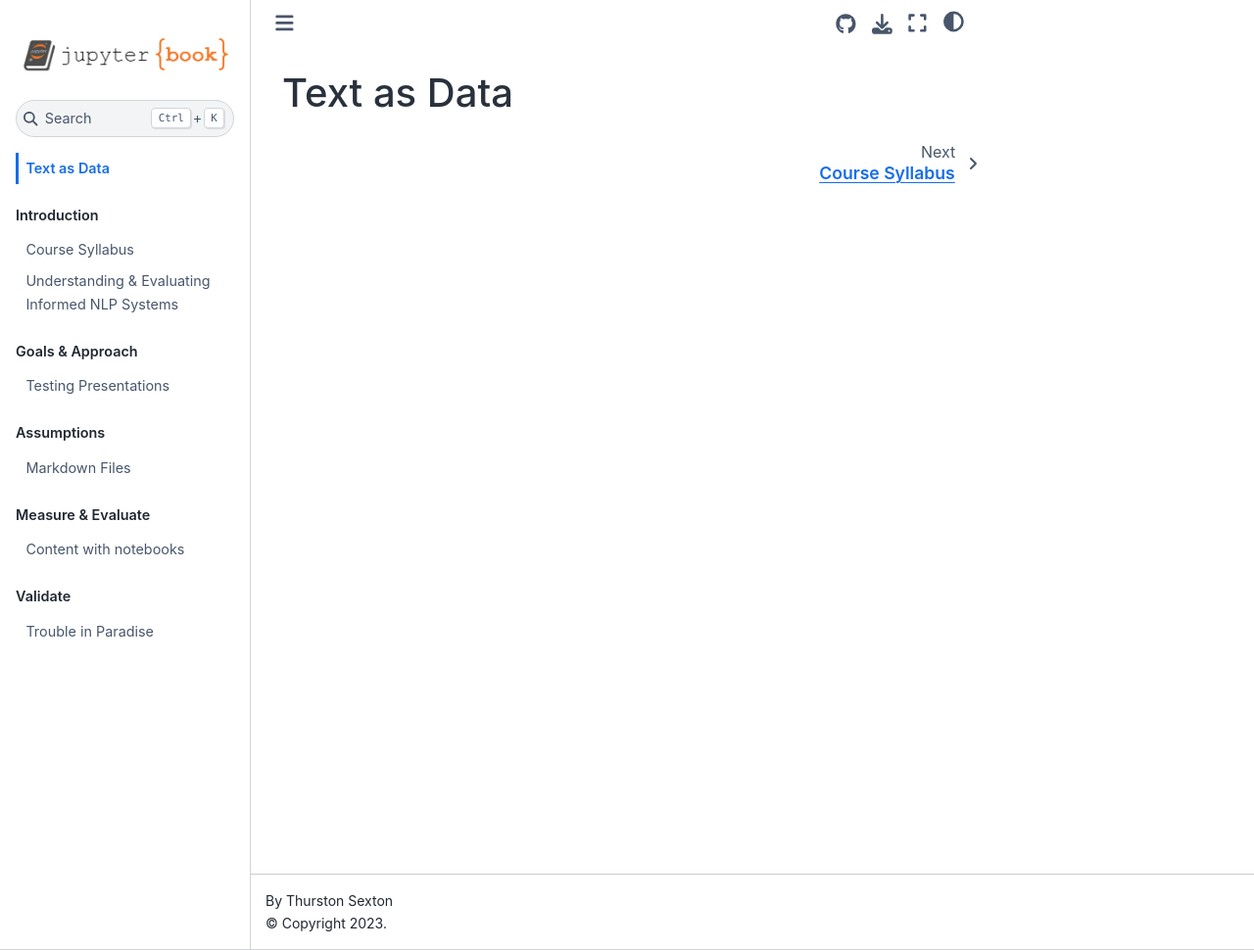
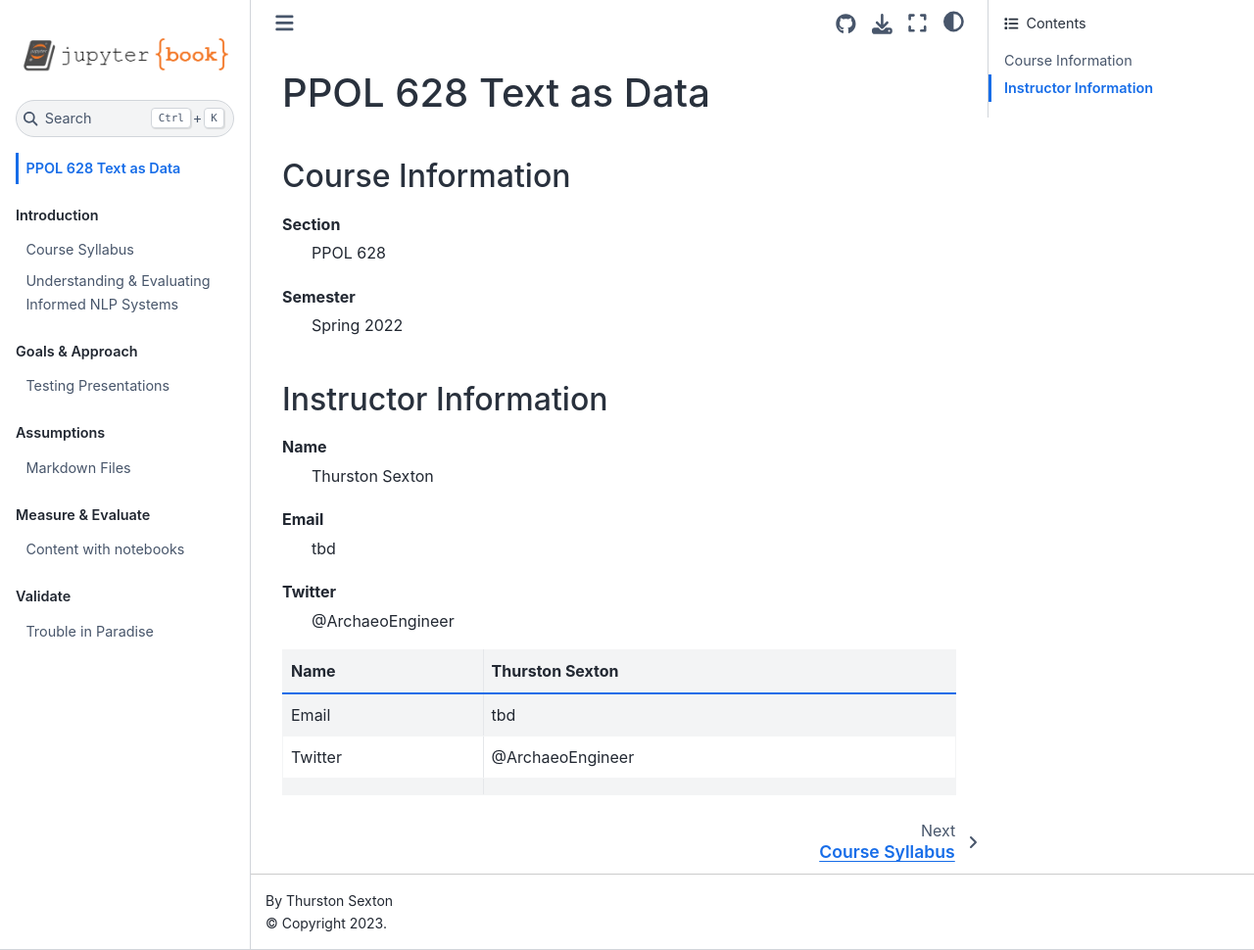
Before and after one commit to TLP-COI/text-data-course, a Jupyter Book: the page built from content/home.md, in a window 1280 px wide and 970 px high. Shown: the whole window at 98% size. Built offline with Jupyter Book 1.0.4 settings and Sphinx 7.4.7 and the Sphinx Book theme 1.1.4, drawn with Linux system fonts in a browser that asks for light colours.

Commit message:
stack env?

```diff
--- a/content/_config.yml
+++ b/content/_config.yml
@@ -14,6 +14,10 @@ exclude_patterns:
   - "**.ipynb"
 
 parse:
+  myst_enable_extensions:
+    - deflist
+    - replacements
+    - substitution
   myst_substitutions:
     course: PPOL 628
     semester: Spring 2022
--- a/content/home.md
+++ b/content/home.md
@@ -1 +1,26 @@
-# Text as Data
+# {{course}} Text as Data
+
+## Course Information
+
+Section
+:  {{course}}
+
+Semester
+:  {{semester}}
+
+## Instructor Information
+
+Name
+: Thurston Sexton
+
+Email
+: tbd
+
+Twitter
+: @ArchaeoEngineer
+
+| Name    | Thurston Sexton  |
+|---------|------------------|
+| Email   | tbd              |
+| Twitter | @ArchaeoEngineer |
+|         |                  |
--- a/env-base.yaml
+++ b/env-base.yaml
@@ -1,6 +1,6 @@
 # Used for CI/CD (GH Actions, GitLab, netlify, etc.)
 # I.e. not a local, already working nb_conda_kernel/jupytext/jupyter-book
-# Install this first, then install the `env.yaml` spec on top using `--name base`
+# Install this first, then install the `env.yaml` spec and activate with --stack
 name: base
 channels:
   - conda-forge
--- a/env.yaml
+++ b/env.yaml
@@ -3,7 +3,7 @@ channels:
   - conda-forge
 
 dependencies:
-  - python=3.8
+  # - python=3.8
   - ipykernel
   - pandas
   - scikit-learn
```
Also changed, not shown: 1 other file.
